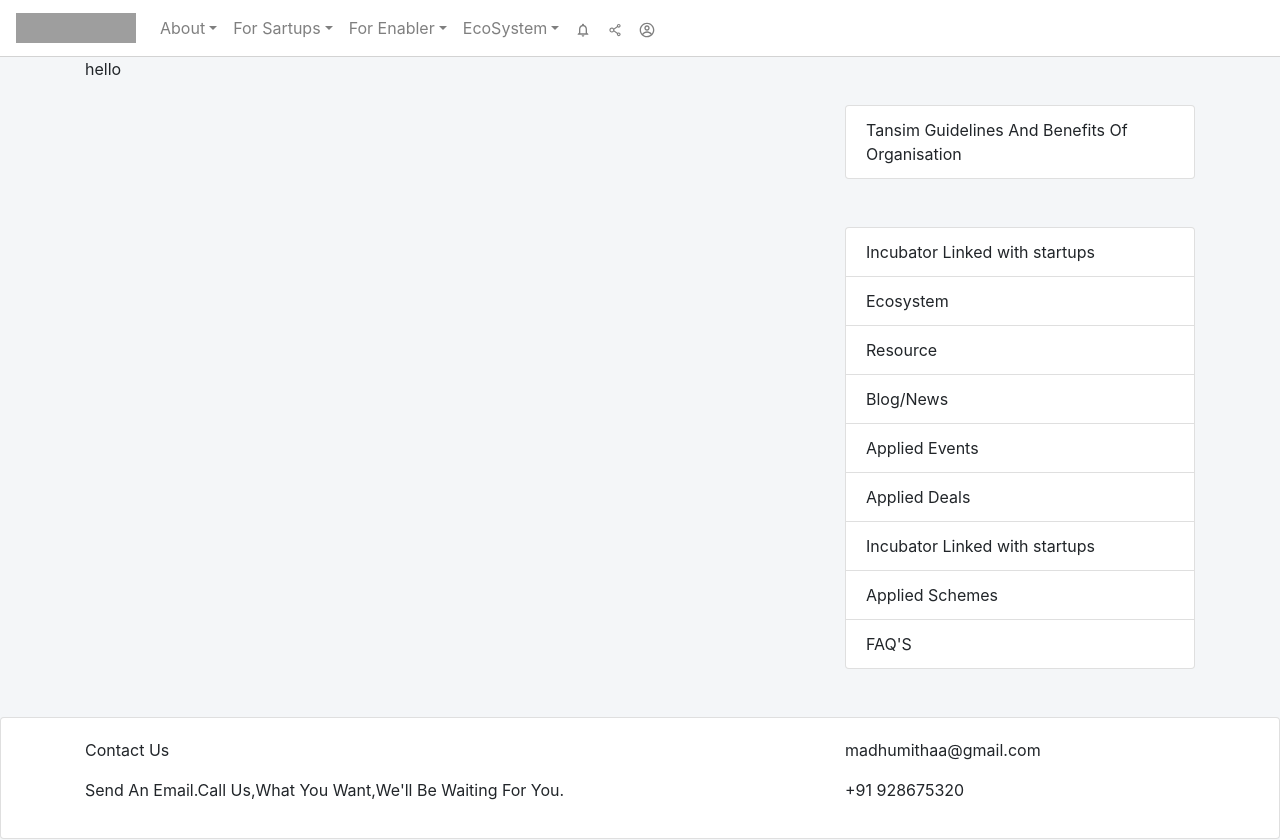
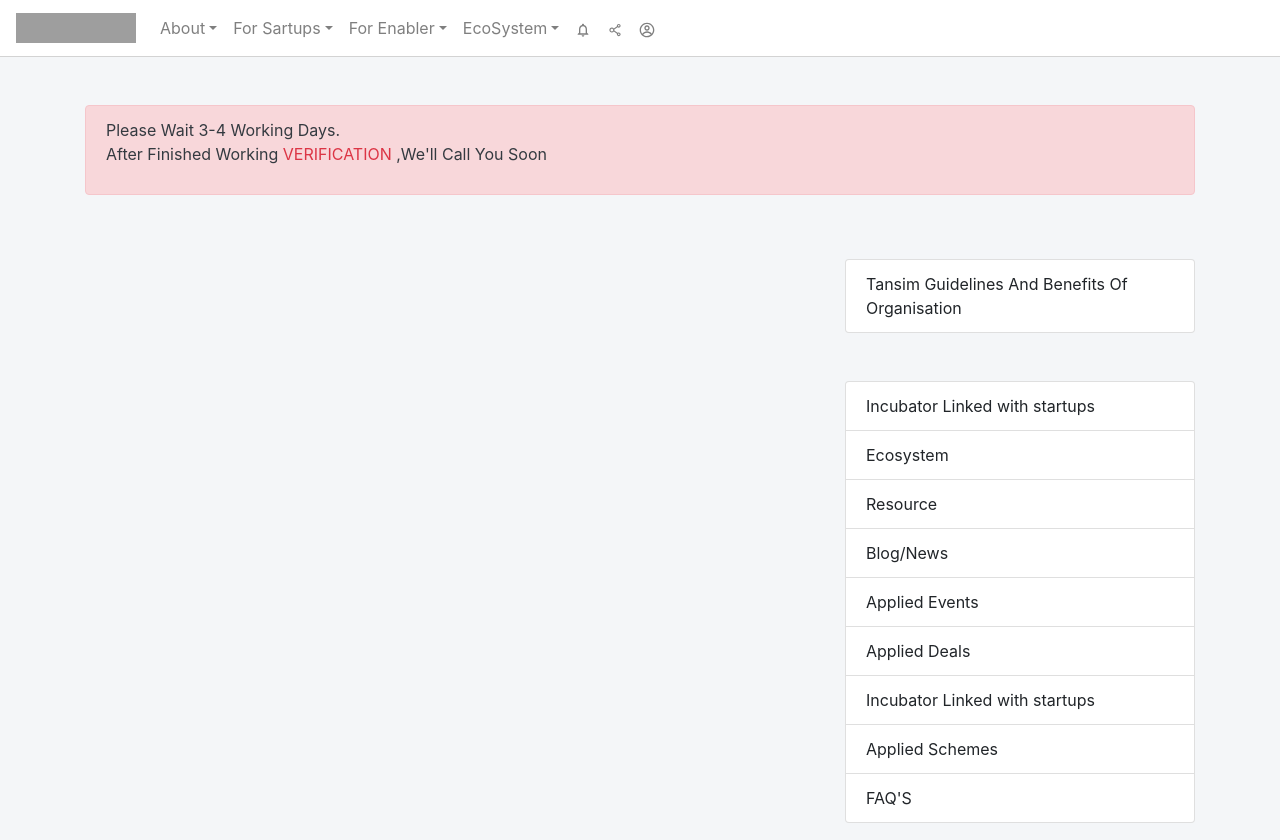
Before and after one commit to madhu1803/react5_tansim, a React (Create React App) app: page / in a window 1280 px wide. Shown: the top 840 px of the page. Built offline with nearby package versions, Linux system fonts and the light colour scheme; grey boxes are pictures that could not be loaded.

Commit message:
mainalert done

```diff
--- a/src/App.js
+++ b/src/App.js
@@ -1,6 +1,8 @@
 import React, { Component } from "react";
 import "./App.css";
 import Header from "./MajorComponents/Header";
+import MainAlert from "./MajorComponents/MainAlert";
+import MainBody from "./MajorComponents/MainBody";
 import Sidebar from "./MajorComponents/Sidebar";
 import Footer from "./MajorComponents/Footer";
 
@@ -10,8 +12,9 @@ export default class App extends Component {
       <div>
         <Header />
         <div className="container">
+          <MainAlert />
           <div className="row">
-            <div className="col-lg-8">hello</div>
+            <div className="col-lg-8"></div>
             <div className="col-lg-4">
               <Sidebar />
             </div>
--- /dev/null
+++ b/src/MajorComponents/MainAlert.js
@@ -0,0 +1,18 @@
+import React, { Component } from "react";
+import { Alert } from "react-bootstrap";
+
+export default class MainAlert extends Component {
+  render() {
+    return (
+      <Alert variant="danger" className="mt-5">
+        <p className="text-dark text-capitalize">
+          please wait 3-4 Working Days.
+          <br />
+          After finished working{" "}
+          <span className="text-danger text-uppercase">Verification </span>
+          ,we'll call you soon
+        </p>
+      </Alert>
+    );
+  }
+}
--- /dev/null
+++ b/src/MajorComponents/MainBody.js
@@ -0,0 +1,7 @@
+import React, { Component } from "react";
+
+export default class MainBody extends Component {
+  render() {
+    return <div></div>;
+  }
+}
```
